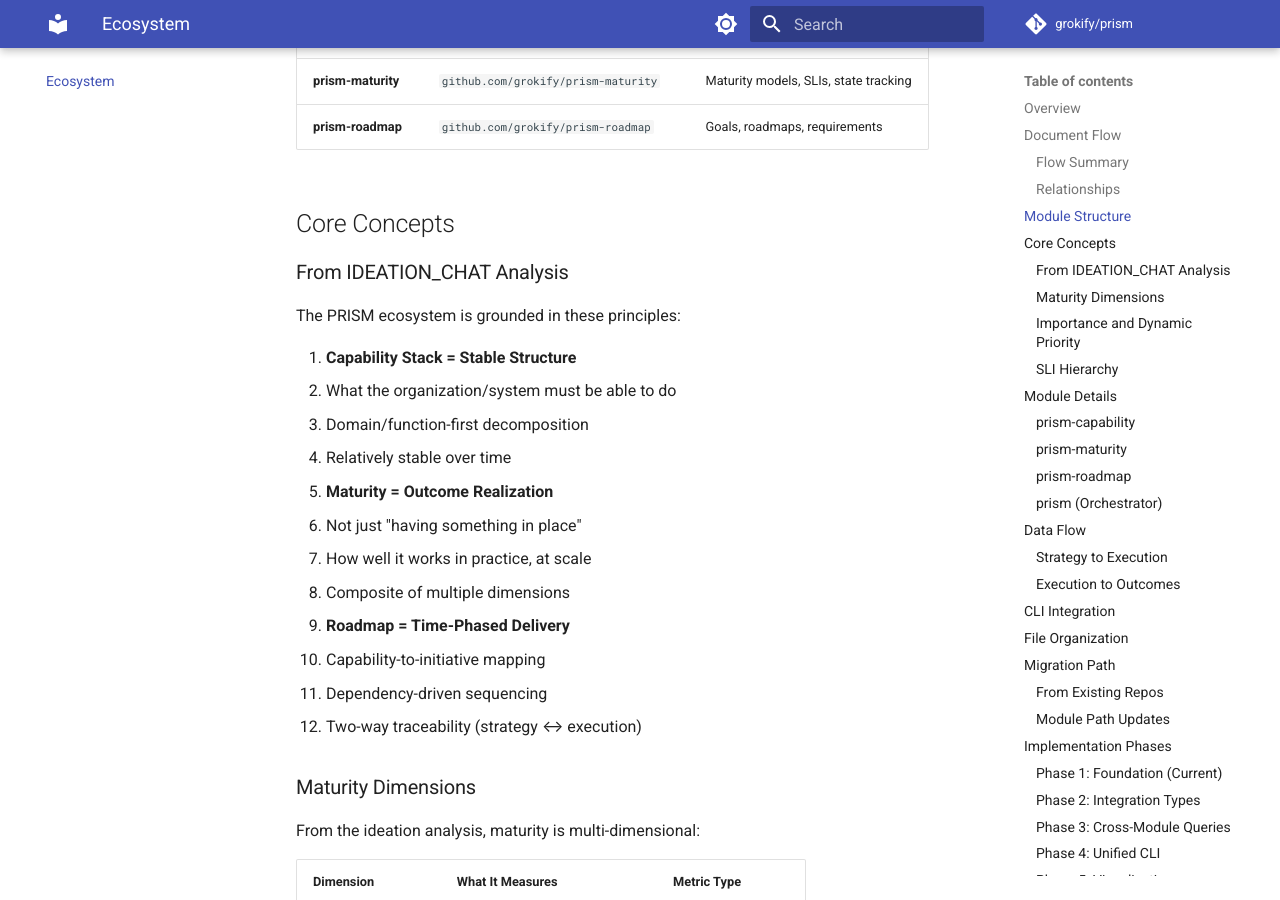
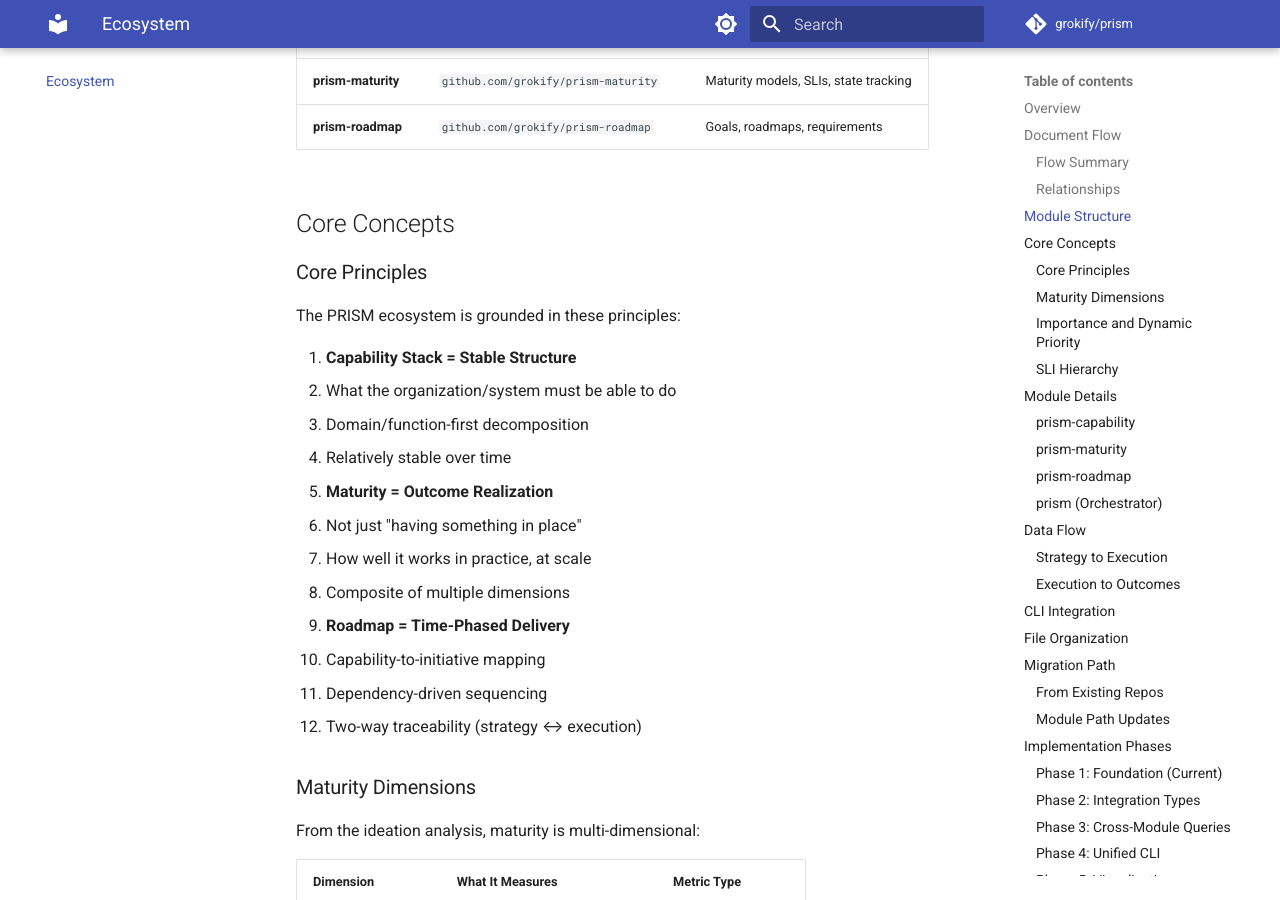
Before and after one commit to grokify/prism, an MkDocs documentation site: the page built from docs/ECOSYSTEM.md, in a window 1280 px wide and 900 px high, scrolled down 2026 px. Built offline with MkDocs 1.6.1 and Material for MkDocs 9.7.7, drawn with Linux system fonts in a browser that asks for light colours; comment, search, counter and statistics services are not loaded; some of the changed text lies outside the part shown.

Commit message:
docs: remove IDEATION_CHAT.md references from ECOSYSTEM.md
Remove broken link to IDEATION_CHAT.md which is not in docs/:
- Rename section "From IDEATION_CHAT Analysis" to "Core Principles"
- Remove link from Related Documentation section

Fixes MkDocs warning about missing target file.

Co-Authored-By: Claude Opus 4.5 <noreply@anthropic.com>

```diff
--- a/docs/ECOSYSTEM.md
+++ b/docs/ECOSYSTEM.md
@@ -83,7 +83,7 @@ The PRISM ecosystem follows a top-down planning flow where each artifact informs
 
 ## Core Concepts
 
-### From IDEATION_CHAT Analysis
+### Core Principles
 
 The PRISM ecosystem is grounded in these principles:
 
@@ -445,4 +445,3 @@ require (
 - [prism-capability README](https://github.com/grokify/prism-capability)
 - [prism-maturity README](https://github.com/grokify/prism-maturity)
 - [prism-roadmap README](https://github.com/grokify/prism-roadmap)
-- [IDEATION_CHAT.md](./IDEATION_CHAT.md) - Original concept exploration
```
